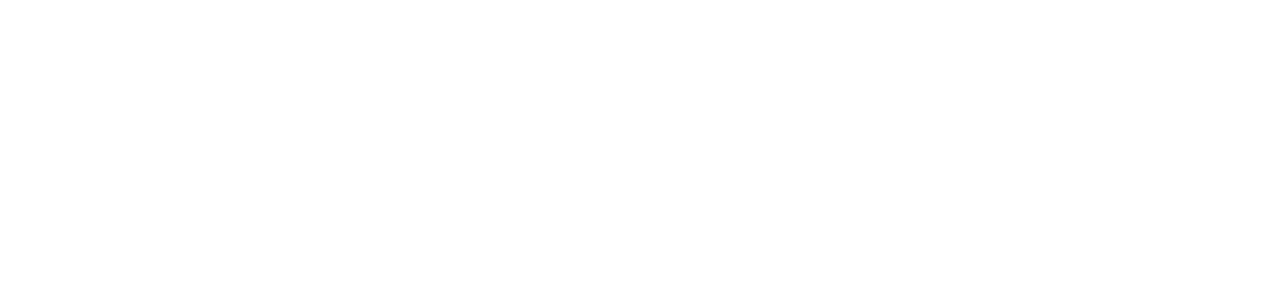
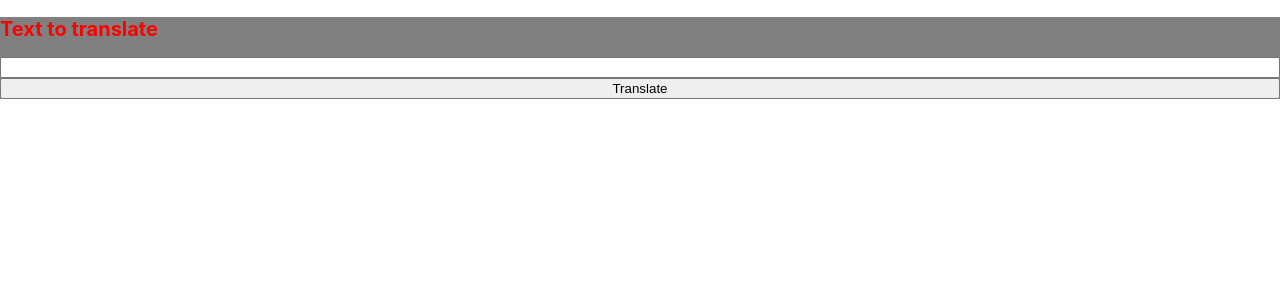
Before and after one commit to Nicolas7Chaves/AiTranslate, a React (Create React App) app: page / in a window 1280 px wide. Shown: the top 300 px of the page. Built offline with nearby package versions, Linux system fonts and the light colour scheme.

Commit message:
add form for translate submit

```diff
--- a/src/Pages/MainPage.js
+++ b/src/Pages/MainPage.js
@@ -2,10 +2,18 @@
 
 function MainPage() {
 
-    return(
-        <>
-
-        </>
+    return (
+        <section className='translator'>
+            <div className='translate'>
+                <h2 className='translate__title'>
+                    Text to translate
+                </h2>
+                <form className='translate__form' action='submit' method='post'>
+                    <input type='text' id='translateText' name='Text to Translate' />
+                    <button type='submit'>Translate</button>
+                </form>
+            </div>
+        </section>
     )
 }
 
--- a/src/Pages/MainPage.scss
+++ b/src/Pages/MainPage.scss
@@ -0,0 +1,16 @@
+.translator {
+    background-color: gray;
+}
+
+.translate {
+    border: 10px;
+
+    &__title {
+        font-size: 1.25rem;
+        color: red;
+    }
+    &__form {
+        display: flex;
+        flex-direction: column;
+    }
+}
```
Also changed, not shown: src/Assets/DALLE WORLDMAP.jpg (added).
